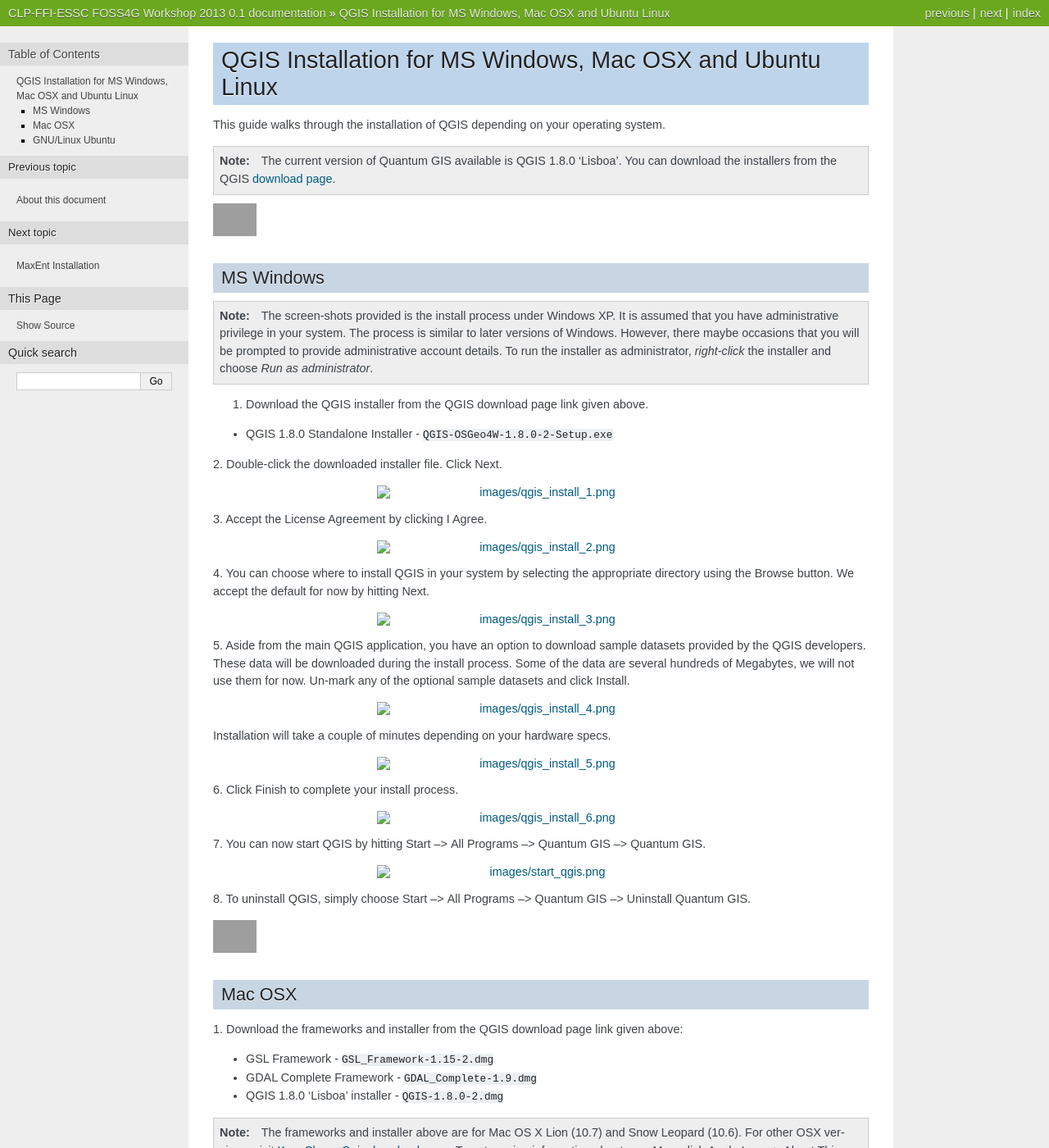
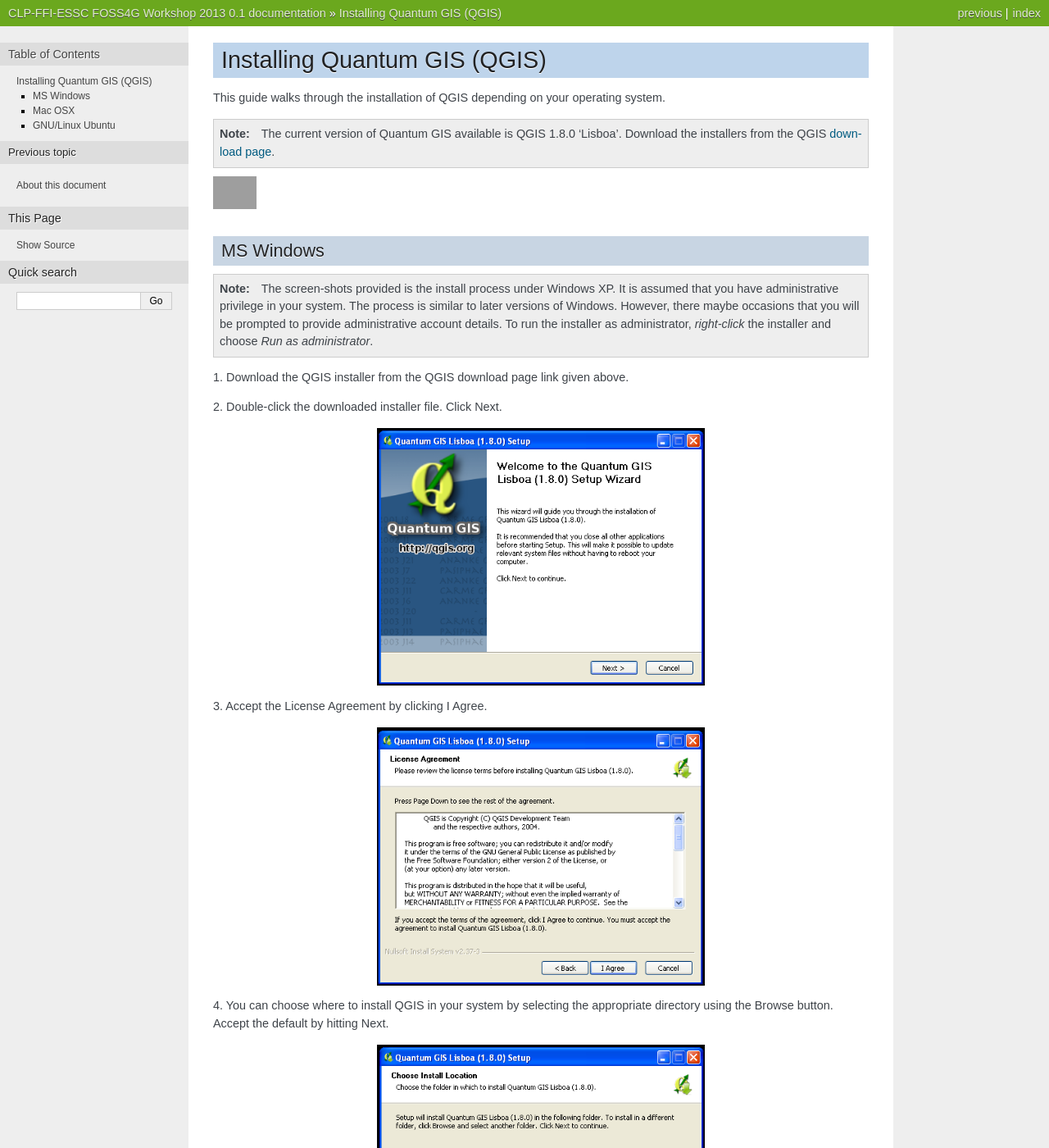
Before and after one commit to essc/clp_foss4g_workshop, a Sphinx documentation site: the page built from source/qgis_install.rst, in a window 1280 px wide and 1400 px high. Shown: the whole window at 82% size. Built offline with Sphinx 7.4.7, drawn with Linux system fonts in a browser that asks for light colours; formulas are drawn with MathJax 3; some of the changed text lies outside the part shown; grey boxes are pictures that could not be loaded.

Commit message:
completed qgis installation section

```diff
--- a/source/qgis_install.rst
+++ b/source/qgis_install.rst
@@ -1,16 +1,16 @@
-.. draft (mark as complete when complete)
+.. for proofreading (mark as complete when complete)
 
 ==========================================================
-QGIS Installation for MS Windows, Mac OSX and Ubuntu Linux
+:index:`Installing Quantum GIS (QGIS)`
 ==========================================================
 
-.. Note: make sure to include installer directory.
-
-This guide walks through the installation of QGIS depending on your operating system.
+This guide walks through the installation of QGIS depending on your operating
+system.
 
 .. note::
-   The current version of Quantum GIS available is QGIS 1.8.0 'Lisboa'. You can download the
-   installers from the QGIS `download page <http://hub.qgis.org/projects/quantum-gis/wiki/Download>`_.
+   The current version of Quantum GIS available is QGIS 1.8.0 'Lisboa'.
+   Download the installers from the QGIS
+   `download page <http://hub.qgis.org/projects/quantum-gis/wiki/Download>`_.
 
 .. image:: images/win.png
    :height: 30 pt
@@ -20,14 +20,13 @@
 .. note::
    The screen-shots provided is the install process under Windows XP. It is
    assumed that you have administrative privilege in your system. The process
-   is similar to later versions of Windows. However, there maybe occasions that
-   you will be prompted to provide administrative account details.  To run the
-   installer as administrator, `right-click` the installer and choose
+   is similar to later versions of Windows. However, there maybe occasions
+   that you will be prompted to provide administrative account details.  To
+   run the installer as administrator, `right-click` the installer and choose
    `Run as administrator`.
 
-1. Download the QGIS installer from the QGIS download page link given above.
-
-* QGIS 1.8.0 Standalone Installer - :file:`QGIS-OSGeo4W-1.8.0-2-Setup.exe`
+1. Download the QGIS installer from the QGIS download page link given
+above.
 
 2. Double-click the downloaded installer file.
 Click :guilabel:`Next`.
@@ -44,18 +43,16 @@
    :width: 300 pt
 
 4. You can choose where to install QGIS in your system by selecting the
-appropriate directory using the :guilabel:`Browse` button. We accept the
-default for now by hitting :guilabel:`Next`.
+appropriate directory using the :guilabel:`Browse` button. Accept the
+default by hitting :guilabel:`Next`.
 
 .. image:: images/qgis_install_3.png
    :align: center
    :width: 300 pt
 
 5. Aside from the main QGIS application, you have an option to download sample
-datasets provided by the QGIS developers. These data will be downloaded during
-the install process. Some of the data are several hundreds of Megabytes, we
-will not use them for now. Un-mark any of the optional sample datasets and
-click :guilabel:`Install`.
+datasets, we will not use this data. Un-mark any of the optional sample
+datasets and click :guilabel:`Install`.
 
 .. image:: images/qgis_install_4.png
    :align: center
@@ -91,18 +88,17 @@
 
 Mac OSX
 --------
-1. Download the frameworks and
-installer from the QGIS download page link given above:
+1. Download the frameworks and installer from
+`KyngChaos Qgis download page  <http://www.kyngchaos.com/software/qgis>`_.
 
-* GSL Framework - :file:`GSL_Framework-1.15-2.dmg`
-* GDAL Complete Framework - :file:`GDAL_Complete-1.9.dmg`
-* QGIS 1.8.0 'Lisboa' installer - :file:`QGIS-1.8.0-2.dmg`
+* GSL Framework
+* GDAL Complete Framework
+* QGIS 1.8.0 'Lisboa' installer
 
 .. note::
-   The frameworks and installer above are for Mac OS X Lion (10.7) and
-   Snow Leopard (10.6).  For other OSX versions, visit
    `KyngChaos Qgis download page  <http://www.kyngchaos.com/software/qgis>`_.
-   To get version information about your Mac, click :guilabel:`Apple Icon -->`
+   provides download for various Mac OS X versions. To get version
+   information about your Mac, click :guilabel:`Apple Icon -->`
    :guilabel:`About This Mac`.
 
 2. Install all the required frameworks by double-clicking the
@@ -178,8 +177,6 @@
 
       sudo apt-get remove qgis
 
-
-
 .. raw:: latex
 
    \pagebreak[4]
```
Also changed, not shown: other parts of source/qgis_install.rst (+10 -7 lines), source/index.rst (+16 -15 lines), source/images/qgis_install_1.png (added), source/images/qgis_install_2.png (added), source/images/qgis_install_3.png (added), source/images/qgis_install_4.png (added), source/images/qgis_install_5.png (added), source/images/qgis_install_6.png (added), source/images/qgis_mac_install.png (added), source/images/qgis_ubuntu_start.png (added), source/images/start_qgis.png (added).
